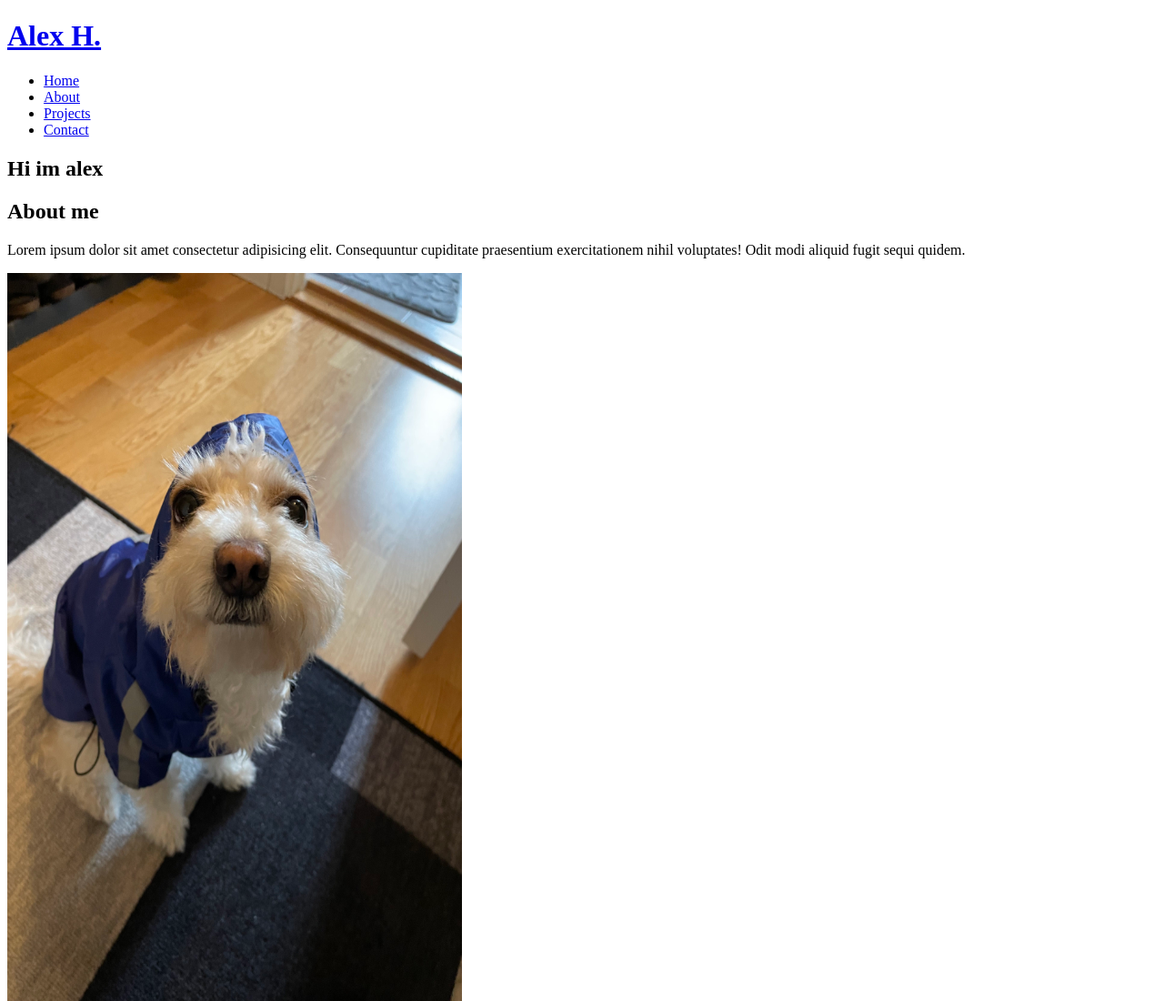
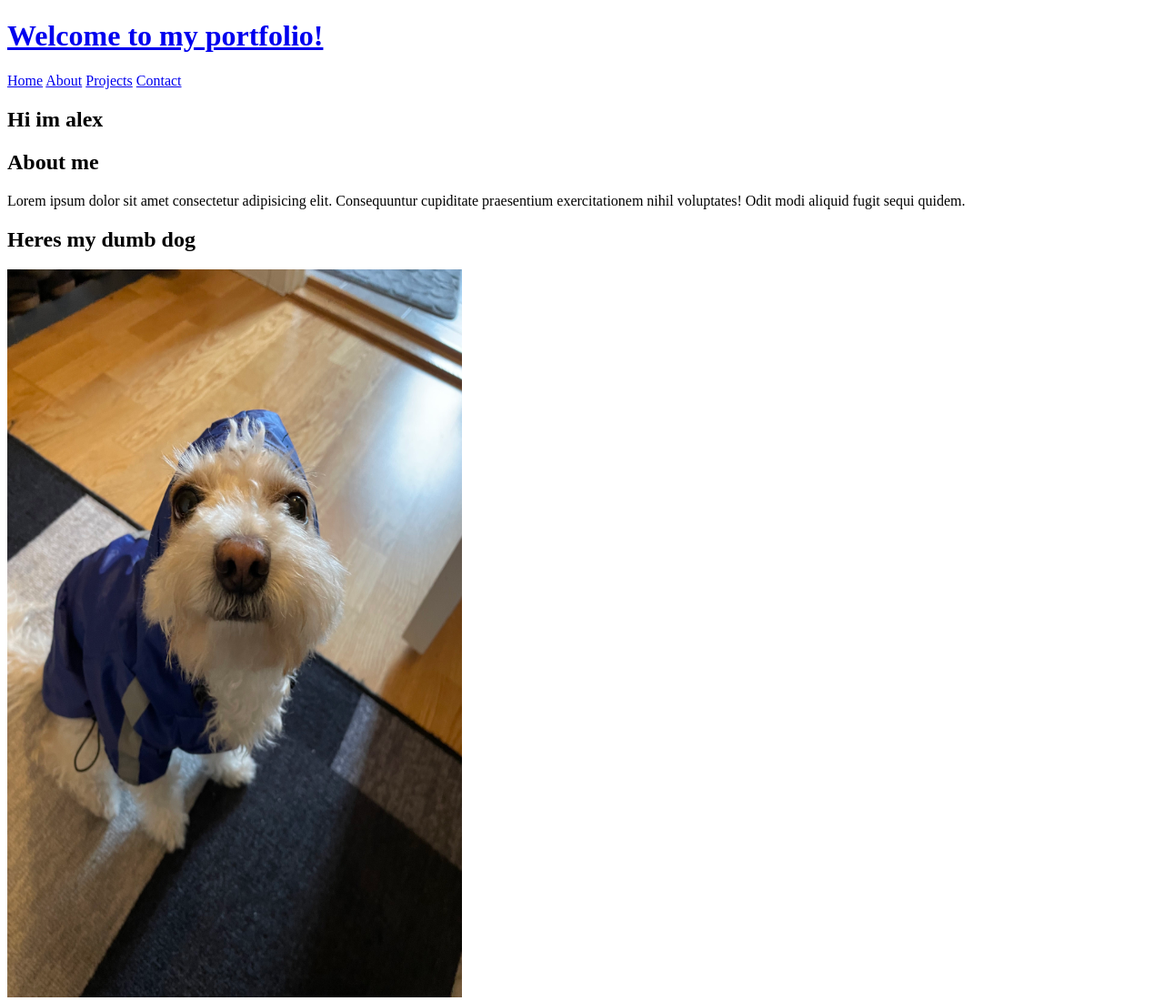
Before and after one commit to xd-kirby/AlexH_portfolio, a plain HTML site: page index.html in a window 1280 px wide. Shown: the top 1100 px of the page at 91% size. Drawn offline with Linux system fonts and the light colour scheme.

Commit message:
Added header for image under the about section

```diff
--- a/index.html
+++ b/index.html
@@ -20,21 +20,17 @@
     <link rel="stylesheet" href="styles.css" />
     <link rel="icon" href="assets/images/icon.png" />
     <title>Alex H | Port-fol-io</title>
-
   </head>
   <body>
     <!-- Its the top -->
     <header>
-      <h1><a href="#">Alex H.</a></h1>
+      <h1><a href="#">Welcome to my portfolio!</a></h1>
       <nav>
-        <ul>
-          <li><a href="#home">Home</a></li>
-          <li><a href="#about">About</a></li>
-          <li><a href="#project">Projects</a></li>
-          <li><a href="#contact">Contact</a></li>
-        </ul>
+        <a href="#home">Home</a>
+        <a href="#about">About</a>
+        <a href="#projects">Projects</a>
+        <a href="#contact">Contact</a>
       </nav>
-      <div></div>
     </header>
     <!-- The main part -->
     <main>
@@ -48,6 +44,7 @@
           cupiditate praesentium exercitationem nihil voluptates! Odit modi
           aliquid fugit sequi quidem.
         </p>
+        <h2>Heres my dumb dog</h2>
         <img
           src="assets/images/fefe.jpg"
           alt="Picture of my dog"
```
